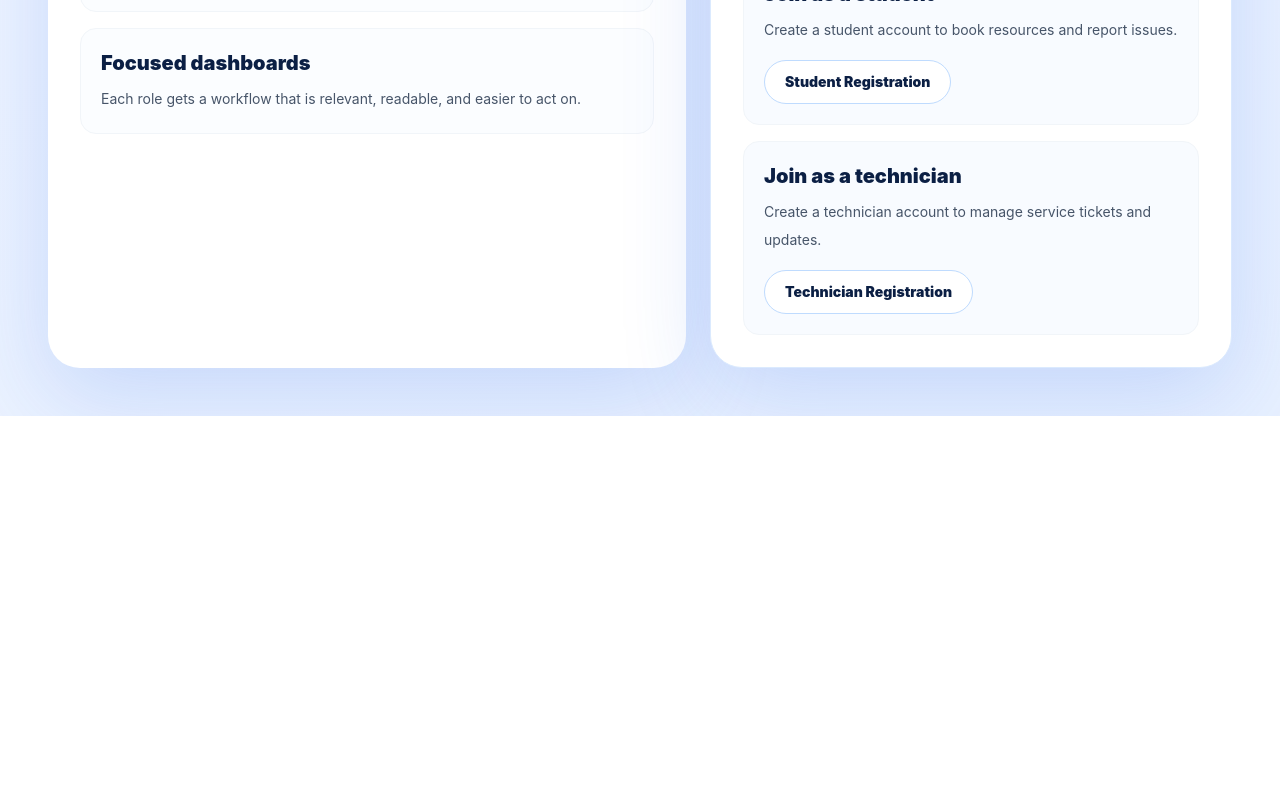
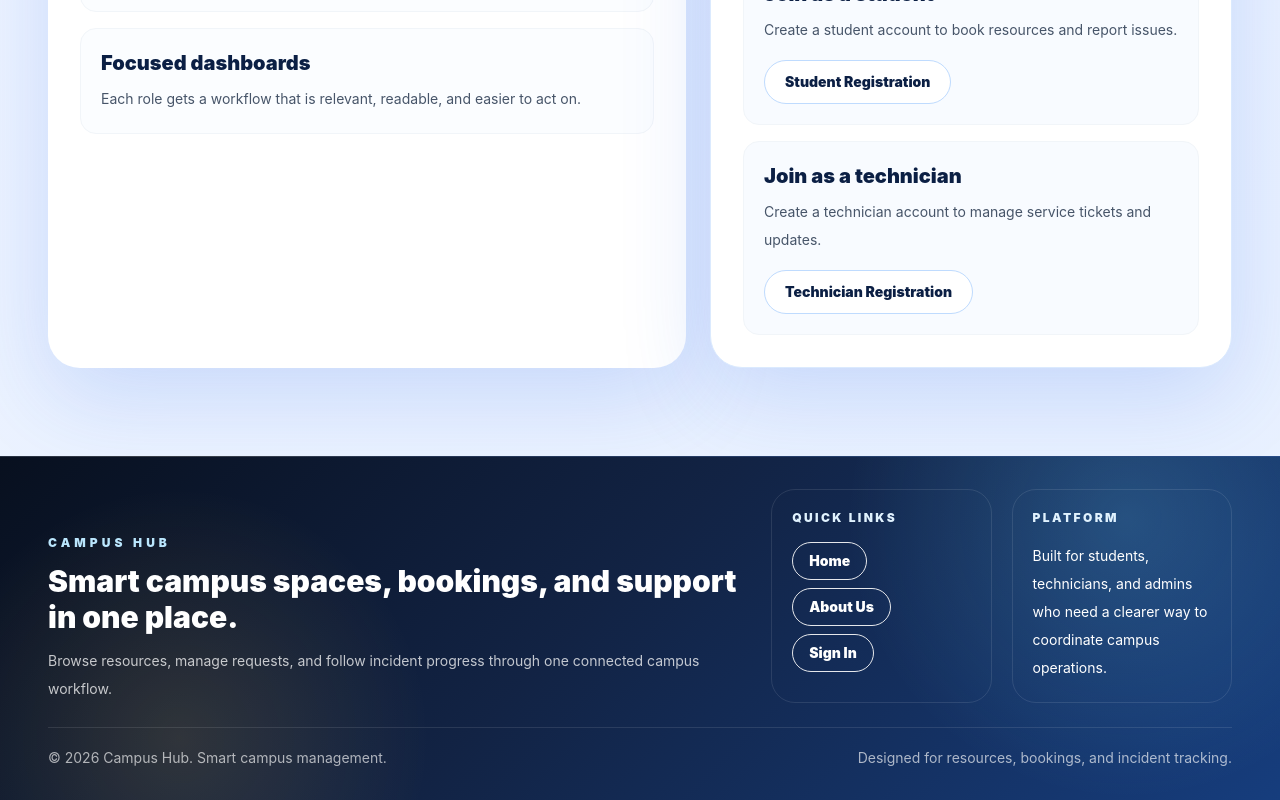
Before and after one commit to tanyadimalgi922/IT3030-PAF-2026-Smarts-Campus-Group-162, a React (Create React App) app in the folder frontend/: page / in a window 1280 px wide. Shown: the part 1874-2674 px from the top of the page. Before the commit the page ends 2290 px from the top, so only its background shows below. Built offline with nearby package versions, Linux system fonts and the light colour scheme; no server answers.

Commit message:
Footer Added

```diff
--- a/frontend/src/App.css
+++ b/frontend/src/App.css
@@ -20,6 +20,14 @@
 .campus-logo {
   background: linear-gradient(135deg, #6fd2ff 0%, #1f82ff 55%, #174ea6 100%);
   box-shadow: 0 14px 30px rgba(31, 130, 255, 0.28);
+}
+
+.campus-footer {
+  background:
+    radial-gradient(circle at 88% 18%, rgba(110, 210, 255, 0.2), transparent 24%),
+    radial-gradient(circle at 14% 82%, rgba(255, 203, 88, 0.14), transparent 22%),
+    linear-gradient(135deg, #08101f 0%, #122344 46%, #163d7d 100%);
+  border-top: 1px solid rgba(255, 255, 255, 0.08);
 }
 
 .field-label {
--- a/frontend/src/ui/AuthPage.js
+++ b/frontend/src/ui/AuthPage.js
@@ -1,5 +1,6 @@
 import { useEffect, useMemo, useState } from "react";
 import { login, registerStudent, registerTechnician } from "../api/authApi";
+import CampusFooter from "./CampusFooter";
 import CampusHeader from "./CampusHeader";
 import Field from "./Field";
 
@@ -73,7 +74,7 @@ function AuthPage({ initialTab = "login", onAuthenticated, onNavigateTab }) {
   };
 
   return (
-    <main className="auth-shell min-h-screen text-campus-ink">
+    <main className="auth-shell flex min-h-screen flex-col text-campus-ink">
       <CampusHeader
         active={activeTab === "login" ? "Home" : "Resources"}
         onNavigate={(item) => {
@@ -85,7 +86,7 @@ function AuthPage({ initialTab = "login", onAuthenticated, onNavigateTab }) {
         }}
       />
 
-      <section className="mx-auto grid min-h-[calc(100vh-5rem)] max-w-7xl items-center gap-10 px-5 py-10 sm:px-8 lg:grid-cols-[1.02fr_0.98fr] lg:px-12">
+      <section className="mx-auto grid min-h-[calc(100vh-5rem)] max-w-7xl flex-1 items-center gap-10 px-5 py-10 sm:px-8 lg:grid-cols-[1.02fr_0.98fr] lg:px-12">
         <div className="rounded-[2rem] bg-white p-6 shadow-panel sm:p-10">
           <p className="text-sm font-black uppercase tracking-[0.32em] text-campus-blue">
             Campus Hub
@@ -231,6 +232,7 @@ function AuthPage({ initialTab = "login", onAuthenticated, onNavigateTab }) {
           </div>
         </div>
       </section>
+      <CampusFooter onNavigate={(path) => onNavigateTab(getFooterTab(path))} />
     </main>
   );
 }
@@ -247,4 +249,12 @@ function submitActiveForm(activeTab, payload) {
   return login(payload);
 }
 
+function getFooterTab(path) {
+  if (path === "/") return "home";
+  if (path === "/about") return "about";
+  if (path === "/register/student") return "student";
+  if (path === "/register/technician") return "technician";
+  return "login";
+}
+
 export default AuthPage;
--- /dev/null
+++ b/frontend/src/ui/CampusFooter.js
@@ -0,0 +1,67 @@
+function CampusFooter({ onNavigate, user }) {
+  const year = new Date().getFullYear();
+
+  return (
+    <footer className="campus-footer mt-10 px-5 py-8 text-white sm:px-8 lg:px-12">
+      <div className="mx-auto grid max-w-7xl gap-8 lg:grid-cols-[1.2fr_0.8fr] lg:items-end">
+        <div>
+          <p className="text-xs font-black uppercase tracking-[0.34em] text-sky-200">
+            Campus Hub
+          </p>
+          <h2 className="mt-3 text-2xl font-black sm:text-3xl">
+            Smart campus spaces, bookings, and support in one place.
+          </h2>
+          <p className="mt-3 max-w-2xl text-sm leading-7 text-white/75">
+            Browse resources, manage requests, and follow incident progress through one connected campus workflow.
+          </p>
+        </div>
+
+        <div className="grid gap-5 sm:grid-cols-2">
+          <div className="rounded-[1.5rem] border border-white/10 bg-white/6 p-5">
+            <p className="text-xs font-black uppercase tracking-[0.2em] text-sky-100">Quick Links</p>
+            <div className="mt-4 flex flex-wrap gap-2">
+              <FooterButton label="Home" onClick={() => onNavigate?.("/")} />
+              <FooterButton label="About Us" onClick={() => onNavigate?.("/about")} />
+              <FooterButton
+                label={user ? "Dashboard" : "Sign In"}
+                onClick={() => onNavigate?.(user ? getDashboardPath(user.role) : "/login")}
+              />
+            </div>
+          </div>
+
+          <div className="rounded-[1.5rem] border border-white/10 bg-white/6 p-5">
+            <p className="text-xs font-black uppercase tracking-[0.2em] text-sky-100">Platform</p>
+            <p className="mt-4 text-sm leading-7 text-white/78">
+              Built for students, technicians, and admins who need a clearer way to coordinate campus operations.
+            </p>
+          </div>
+        </div>
+      </div>
+
+      <div className="mx-auto mt-6 flex max-w-7xl flex-col gap-3 border-t border-white/10 pt-5 text-sm text-white/65 sm:flex-row sm:items-center sm:justify-between">
+        <p>© {year} Campus Hub. Smart campus management.</p>
+        <p>Designed for resources, bookings, and incident tracking.</p>
+      </div>
+    </footer>
+  );
+}
+
+function FooterButton({ label, onClick }) {
+  return (
+    <button
+      className="rounded-full border border-white/14 bg-white/8 px-4 py-2 text-sm font-black text-white transition hover:bg-white/14"
+      onClick={onClick}
+      type="button"
+    >
+      {label}
+    </button>
+  );
+}
+
+function getDashboardPath(role) {
+  if (role === "STUDENT") return "/student/dashboard";
+  if (role === "TECHNICIAN") return "/technician/dashboard";
+  return "/admin/dashboard";
+}
+
+export default CampusFooter;
--- a/frontend/src/ui/dashboard/StudentResourcesPage.js
+++ b/frontend/src/ui/dashboard/StudentResourcesPage.js
@@ -1,4 +1,5 @@
 import CampusHeader from "../CampusHeader";
+import CampusFooter from "../CampusFooter";
 import CampusMapView from "../resources/CampusMapView";
 import ResourceBrowser from "../resources/ResourceBrowser";
 
@@ -27,9 +28,9 @@ function StudentResourcesPage({ onBack, onLogout, onNavigate, user }) {
   };
 
   return (
-    <main className="auth-shell min-h-screen text-campus-ink">
+    <main className="auth-shell flex min-h-screen flex-col text-campus-ink">
       <CampusHeader active="Resources" onLogout={onLogout} onNavigate={handleHeaderNavigate} user={user} />
-      <section className="mx-auto max-w-7xl px-5 py-8 sm:px-8 lg:px-12">
+      <section className="mx-auto max-w-7xl flex-1 px-5 py-8 sm:px-8 lg:px-12">
         <div className="dark-hero rounded-[2rem] p-7 text-white shadow-panel sm:p-10">
           <div className="flex flex-col gap-5 lg:flex-row lg:items-center lg:justify-between">
             <div>
@@ -57,6 +58,7 @@ function StudentResourcesPage({ onBack, onLogout, onNavigate, user }) {
         <CampusMapView />
         <ResourceBrowser bookingMode onReportIncident={(resourceId) => onNavigate?.(`/student/tickets/create/${resourceId}`)} user={user} />
       </section>
+      <CampusFooter onNavigate={onNavigate} user={user} />
     </main>
   );
 }
--- a/frontend/src/ui/dashboard/TechnicianDashboard.js
+++ b/frontend/src/ui/dashboard/TechnicianDashboard.js
@@ -1,4 +1,5 @@
 import InfoCard from "./InfoCard";
+import CampusFooter from "../CampusFooter";
 import CampusHeader from "../CampusHeader";
 import TechnicianIncidentOverview from "../incidents/TechnicianIncidentOverview";
 import TechnicianIncidentWorkspacePage from "../incidents/TechnicianIncidentWorkspacePage";
@@ -33,9 +34,9 @@ function TechnicianDashboard({ user, onLogout, onNavigate, path }) {
   }
 
   return (
-    <main className="auth-shell min-h-screen text-campus-ink">
+    <main className="auth-shell flex min-h-screen flex-col text-campus-ink">
       <CampusHeader active="Dashboard" onLogout={onLogout} onNavigate={handleHeaderNavigate} user={user} />
-      <section className="mx-auto max-w-7xl px-5 py-8 sm:px-8 lg:px-12">
+      <section className="mx-auto max-w-7xl flex-1 px-5 py-8 sm:px-8 lg:px-12">
         <TechnicianIncidentOverview onNavigate={onNavigate} user={user} />
 
         <div className="mt-6 rounded-[2rem] bg-white p-7 shadow-panel sm:p-8">
@@ -50,6 +51,7 @@ function TechnicianDashboard({ user, onLogout, onNavigate, path }) {
           </div>
         </div>
       </section>
+      <CampusFooter onNavigate={onNavigate} user={user} />
     </main>
   );
 }
--- a/frontend/src/ui/incidents/TechnicianIncidentWorkspacePage.js
+++ b/frontend/src/ui/incidents/TechnicianIncidentWorkspacePage.js
@@ -1,4 +1,5 @@
 import CampusHeader from "../CampusHeader";
+import CampusFooter from "../CampusFooter";
 import IncidentTicketsPage from "./IncidentTicketsPage";
 
 function TechnicianIncidentWorkspacePage({ onLogout, onNavigate, user }) {
@@ -27,11 +28,12 @@ function TechnicianIncidentWorkspacePage({ onLogout, onNavigate, user }) {
   };
 
   return (
-    <main className="auth-shell min-h-screen text-campus-ink">
+    <main className="auth-shell flex min-h-screen flex-col text-campus-ink">
       <CampusHeader active="Dashboard" onLogout={onLogout} onNavigate={handleHeaderNavigate} user={user} />
-      <section className="mx-auto max-w-7xl px-5 py-8 sm:px-8 lg:px-12">
+      <section className="mx-auto max-w-7xl flex-1 px-5 py-8 sm:px-8 lg:px-12">
         <IncidentTicketsPage mode="technician" onBack={() => onNavigate("/technician/dashboard")} user={user} />
       </section>
+      <CampusFooter onNavigate={onNavigate} user={user} />
     </main>
   );
 }
--- a/frontend/src/ui/public/AboutPage.js
+++ b/frontend/src/ui/public/AboutPage.js
@@ -1,8 +1,9 @@
 import CampusHeader from "../CampusHeader";
+import CampusFooter from "../CampusFooter";
 
 function AboutPage({ onLogout, onNavigate, user }) {
   return (
-    <main className="public-shell min-h-screen text-campus-ink">
+    <main className="public-shell flex min-h-screen flex-col text-campus-ink">
       <CampusHeader
         active="About Us"
         onLogout={onLogout}
@@ -10,7 +11,7 @@ function AboutPage({ onLogout, onNavigate, user }) {
         user={user}
       />
 
-      <section className="mx-auto max-w-7xl px-5 pb-12 pt-8 sm:px-8 lg:px-12">
+      <section className="mx-auto max-w-7xl flex-1 px-5 pb-12 pt-8 sm:px-8 lg:px-12">
         <div className="about-hero rounded-[2rem] p-7 text-white shadow-panel sm:p-10">
           <p className="text-sm font-black uppercase tracking-[0.32em] text-amber-200">About Us</p>
           <div className="mt-5 grid gap-6 lg:grid-cols-[1fr_0.85fr] lg:items-end">
@@ -129,6 +130,7 @@ function AboutPage({ onLogout, onNavigate, user }) {
           </section>
         </div>
       </section>
+      <CampusFooter onNavigate={onNavigate} user={user} />
     </main>
   );
 }
--- a/frontend/src/ui/public/HomePage.js
+++ b/frontend/src/ui/public/HomePage.js
@@ -1,4 +1,5 @@
 import { useEffect, useState } from "react";
+import CampusFooter from "../CampusFooter";
 import CampusHeader from "../CampusHeader";
 
 const slides = [
@@ -34,7 +35,7 @@ function HomePage({ onLogout, onNavigate, user }) {
   }, []);
 
   return (
-    <main className="public-shell min-h-screen text-campus-ink">
+    <main className="public-shell flex min-h-screen flex-col text-campus-ink">
       <CampusHeader
         active="Home"
         onLogout={onLogout}
@@ -42,7 +43,7 @@ function HomePage({ onLogout, onNavigate, user }) {
         user={user}
       />
 
-      <section className="mx-auto max-w-7xl px-5 pb-12 pt-8 sm:px-8 lg:px-12">
+      <section className="mx-auto max-w-7xl flex-1 px-5 pb-12 pt-8 sm:px-8 lg:px-12">
         <div className="grid gap-8 lg:grid-cols-[1.05fr_0.95fr] lg:items-center">
           <div className="public-hero-card rounded-[2rem] p-7 text-white shadow-panel sm:p-10">
             <p className="text-sm font-black uppercase tracking-[0.32em] text-amber-200">
@@ -197,6 +198,7 @@ function HomePage({ onLogout, onNavigate, user }) {
           </section>
         </div>
       </section>
+      <CampusFooter onNavigate={onNavigate} user={user} />
     </main>
   );
 }
--- a/frontend/src/ui/resources/ResourceCreatePage.js
+++ b/frontend/src/ui/resources/ResourceCreatePage.js
@@ -1,5 +1,6 @@
 import { useEffect, useState } from "react";
 import { createResource, getResource, updateResource } from "../../api/resourceApi";
+import CampusFooter from "../CampusFooter";
 import CampusHeader from "../CampusHeader";
 import Field from "../Field";
 
@@ -193,9 +194,9 @@ function ResourceCreatePage({ onBack, onLogout, onNavigate, resourceId, user })
   };
 
   return (
-    <main className="auth-shell min-h-screen text-campus-ink">
+    <main className="auth-shell flex min-h-screen flex-col text-campus-ink">
       <CampusHeader active="Resources" onLogout={onLogout} onNavigate={handleHeaderNavigate} user={user} />
-      <section className="mx-auto max-w-7xl px-5 py-8 sm:px-8 lg:px-12">
+      <section className="mx-auto max-w-7xl flex-1 px-5 py-8 sm:px-8 lg:px-12">
         <div className="dark-hero rounded-[2rem] p-7 text-white shadow-panel sm:p-10">
           <div className="flex flex-col gap-5 lg:flex-row lg:items-center lg:justify-between">
             <div>
@@ -467,6 +468,7 @@ function ResourceCreatePage({ onBack, onLogout, onNavigate, resourceId, user })
       </form>
       )}
       </section>
+      <CampusFooter onNavigate={onNavigate} user={user} />
     </main>
   );
 }
```
Also changed, not shown: frontend/src/ui/dashboard/AdminDashboard.js (+10 -6 lines), frontend/src/ui/dashboard/StudentDashboard.js (+10 -6 lines).
